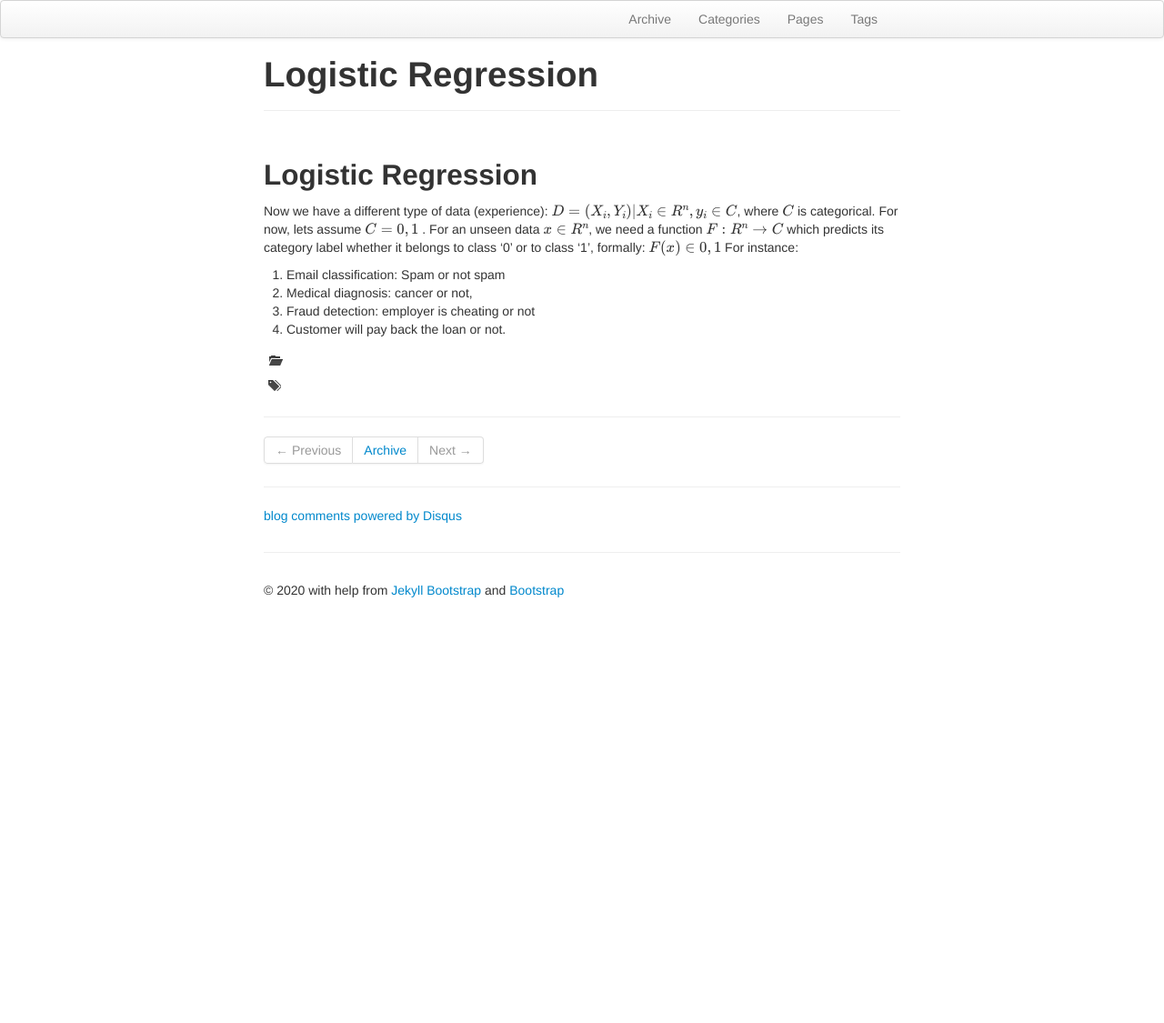
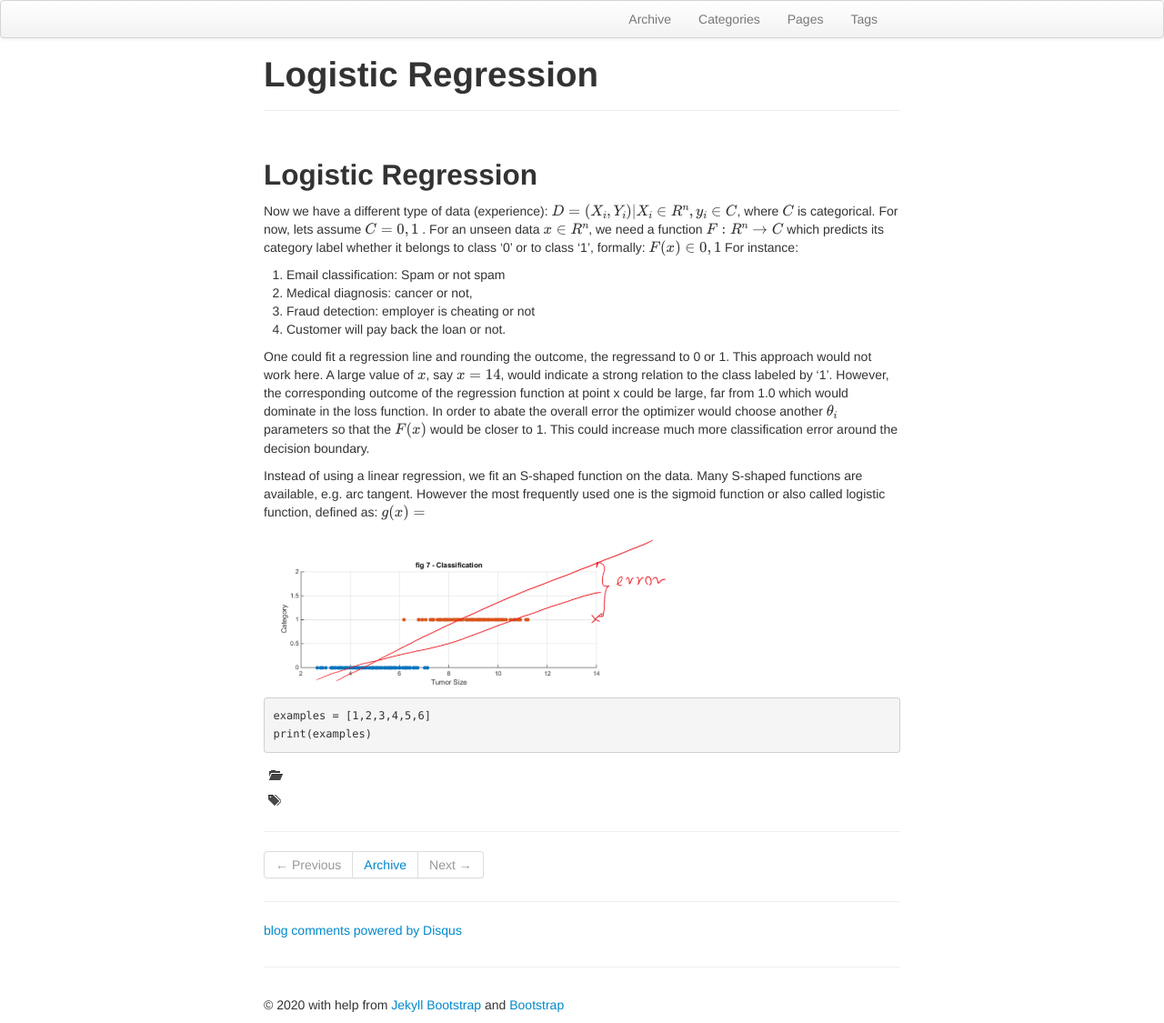
Before and after one commit to kfattila/kfattila.github.io, a Jekyll site: the page built from pages/logistic_regression.md, in a window 1280 px wide. Shown: the whole page at 91% size. Built offline with Jekyll 4.4.1, drawn with Linux system fonts in a browser that asks for light colours; formulas are drawn with MathJax 3; comment, search, counter and statistics services are not loaded; before the commit the page ends 900 px from its top, so only the background shows below that.

Commit message:
Lecture 1

````diff
--- a/pages/logistic_regression.md
+++ b/pages/logistic_regression.md
@@ -7,11 +7,29 @@ description: ""
 
 ## Logistic Regression
 
-Now we have a different type of data (experience): \\( D = \{(X_i,Y_i)|X_i \in R^n, y_i \in C \} \\), where \\( C \\) is categorical. For now, lets
+Now we have a different type of data (experience): \\( D = {(X_i,Y_i)|X_i \in R^n, y_i \in C } \\), where \\( C \\) is categorical. For now, lets
 assume \\( C = \{ 0,1\} \\) . For an unseen data \\( x \in R^n \\), we need a function \\( F:R^n \rightarrow  C \\) which predicts its category label whether
-it belongs to class '0' or to class '1', formally: \\( F(x) \in \{0,1\} \\)
+it belongs to class '0' or to class '1', formally: \\( F(x) \in {0,1} \\)
 For instance:
 1. Email classification: Spam or not spam
 2. Medical diagnosis: cancer or not,
 3. Fraud detection: employer is cheating or not
 4. Customer will pay back the loan or not.
+
+
+
+One could fit a regression line and rounding the outcome, the regressand to 0 or 1. This approach would not work here.
+A large value of \\(x\\), say \\(x=14\\), would indicate a strong relation to the class labeled by '1'. However, the corresponding
+outcome of the regression function at point x could be large, far from 1.0 which would dominate in the loss function. In order to abate the overall
+error the optimizer would choose another \\( \theta_{i} \\) parameters so that the \\(F(x)\\) would be closer to 1. This could increase much more
+classification error around the decision boundary.
+
+Instead of using a linear regression, we fit an S-shaped function on the data. Many S-shaped functions are available, e.g.
+arc tangent. However the most frequently used one is the sigmoid function or also called logistic function, defined as: \\( g(x) =  \\)
+
+![Figure 1](Figure1.png)
+
+```python
+examples = [1,2,3,4,5,6]
+print(examples)
+```
````
Also changed, not shown: pages/Figure1.png (added).
